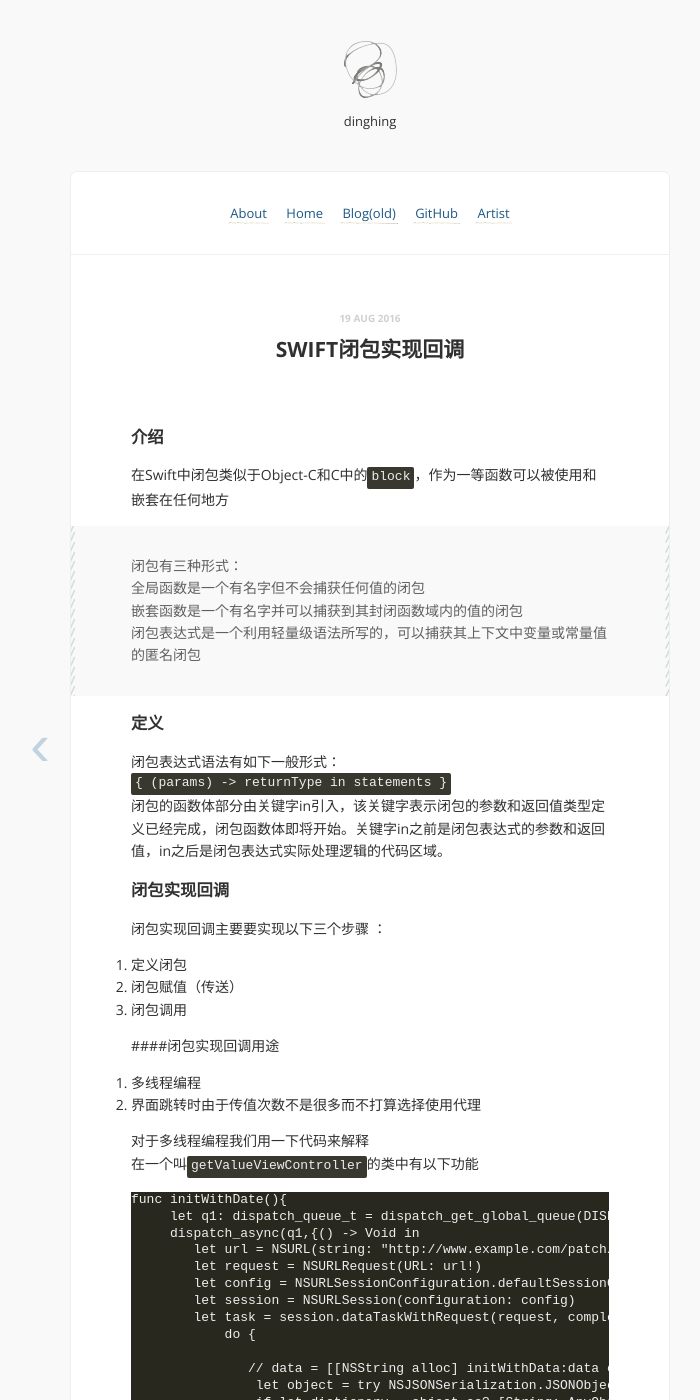
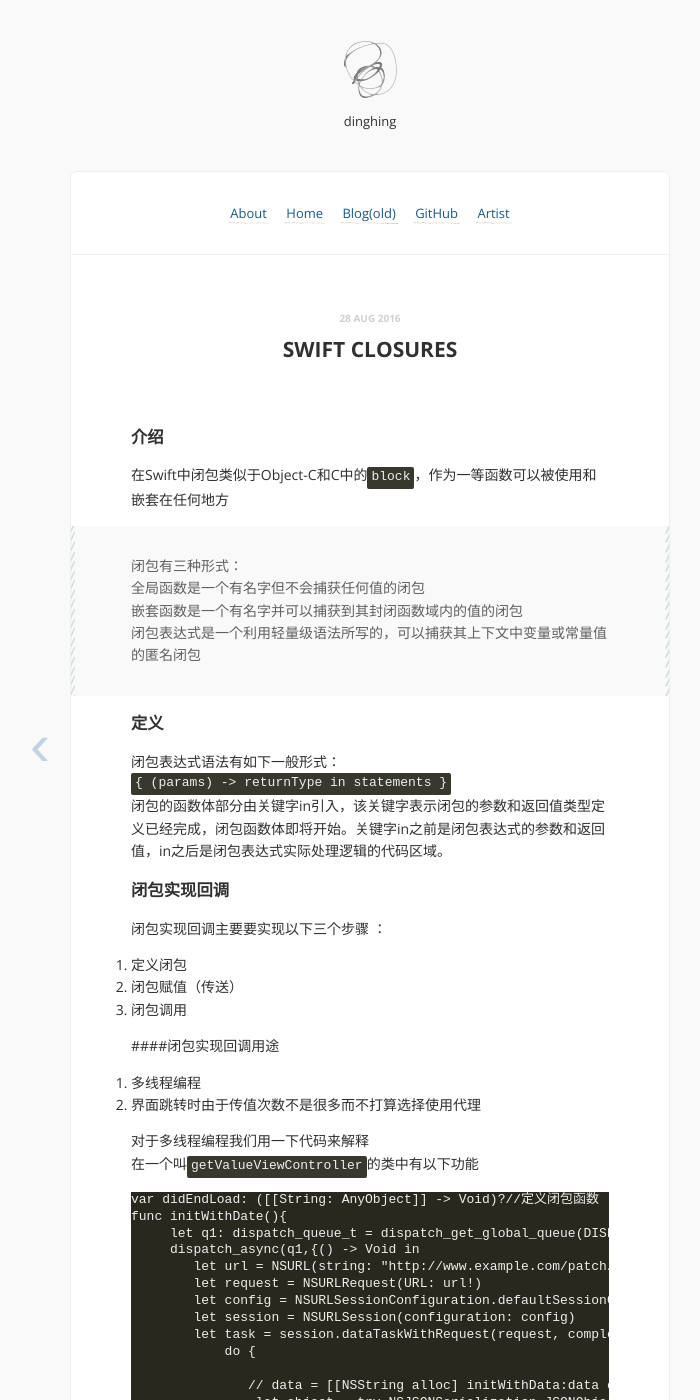
Before and after one commit to dinghing/dinghing.github.io, a Jekyll site: the page built from _posts/2016-08-29-Swift闭包实现回调.md, in a window 1280 px wide and 1400 px high. Shown: the whole window, without its empty margins (270-970 px from the left). Built offline with Jekyll 4.4.1, drawn with Linux system fonts in a browser that asks for light colours; comment, search, counter and statistics services are not loaded; some of the changed text lies outside the part shown.

Commit message:
Update 2016-08-29-Swift闭包实现回调.md

```diff
--- a/_posts/2016-08-29-Swift闭包实现回调.md
+++ b/_posts/2016-08-29-Swift闭包实现回调.md
@@ -1,7 +1,7 @@
 ---
 layout: post
-title: Swift闭包实现回调
-date: 2016-08-19 21:22:31
+title: Swift Closures
+date: 2016-08-28 16:27:31
 disqus: y
 ---
 
@@ -31,7 +31,7 @@ statements
 对于多线程编程我们用一下代码来解释
 在一个叫`getValueViewController`的类中有以下功能
 
-
+	var didEndLoad: ([[String: AnyObject]] -> Void)?//定义闭包函数
 	func initWithDate(){
          let q1: dispatch_queue_t = dispatch_get_global_queue(DISPATCH_QUEUE_PRIORITY_DEFAULT, 0)
          dispatch_async(q1,{() -> Void in
```
